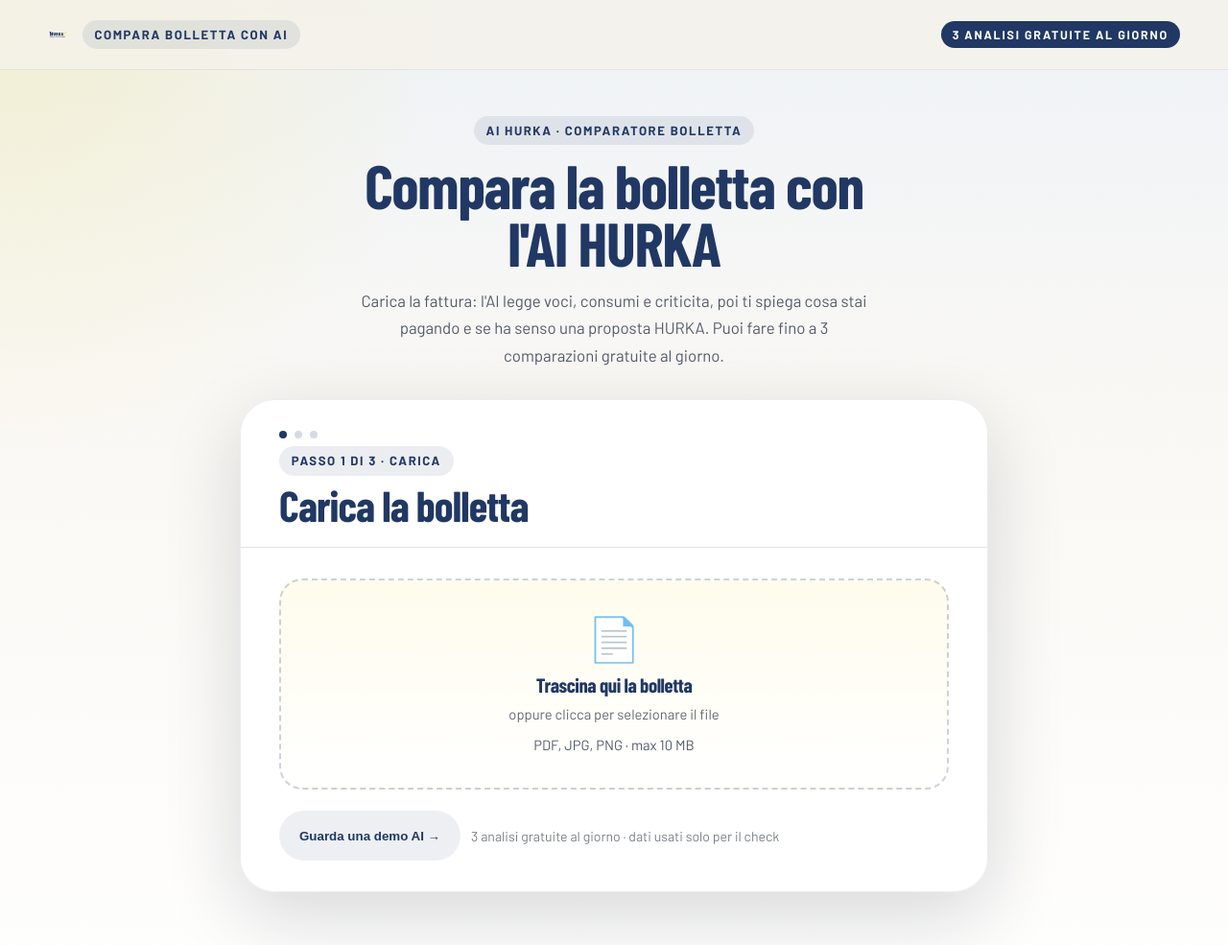
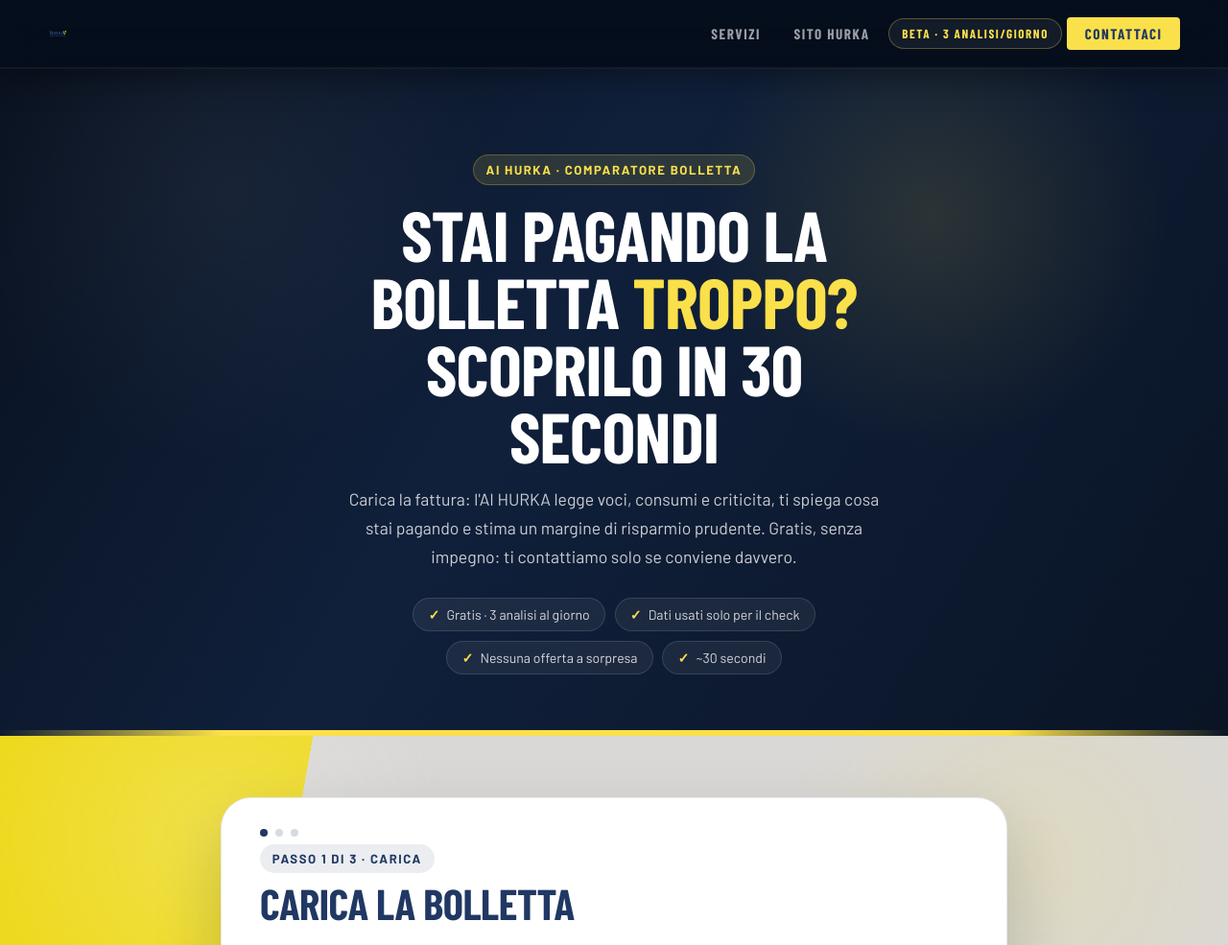
Before and after one commit to daviducciope/hurka, a website with bundled scripts: page check-bolletta-beta/index.html in a window 1280 px wide. Shown: the top 985 px of the page at 96% size. Built offline with nearby package versions, Linux system fonts and the light colour scheme; a web font is replaced by a local one.

Commit message:
feat: enhance styling and layout of the homepage, including header, hero section, and navigation

```diff
--- a/check-bolletta-beta/index.html
+++ b/check-bolletta-beta/index.html
@@ -30,8 +30,9 @@
       --teal: #304f4f;
       --cream: #f5f2ea;
       --ink: #101a2c;
+      --brand-ink: #0b1020;
       --line: rgba(16, 26, 44, 0.12);
-      --shadow: 0 24px 80px rgba(10, 18, 34, 0.16);
+      --shadow: 0 30px 70px rgba(8, 14, 28, 0.18);
       --radius-xl: 28px;
       --radius-lg: 20px;
     }
@@ -42,9 +43,7 @@
       margin: 0;
       font-family: "Barlow", sans-serif;
       color: var(--ink);
-      background:
-        radial-gradient(circle at top left, rgba(250, 224, 74, 0.22), transparent 28%),
-        linear-gradient(180deg, #eef2f7 0%, #faf8f4 40%, #ffffff 100%);
+      background: var(--brand-ink);
     }
 
     a { color: inherit; }
@@ -72,10 +71,12 @@
     .topbar {
       position: sticky;
       top: 0;
-      z-index: 20;
+      z-index: 50;
       backdrop-filter: blur(18px);
-      background: rgba(245, 242, 234, 0.82);
-      border-bottom: 1px solid rgba(32, 56, 99, 0.08);
+      -webkit-backdrop-filter: blur(18px);
+      background: rgba(6, 14, 28, 0.94);
+      border-bottom: 1px solid rgba(255, 255, 255, 0.06);
+      box-shadow: 0 1px 0 rgba(255, 255, 255, .04), 0 6px 36px rgba(0, 0, 0, .45);
     }
 
     .topbar-inner {
@@ -83,88 +84,140 @@
       align-items: center;
       justify-content: space-between;
       gap: 1rem;
-      min-height: 72px;
+      min-height: 70px;
     }
 
     .brand-lockup {
       display: inline-flex;
       align-items: center;
-      gap: .9rem;
+      gap: .8rem;
       text-decoration: none;
     }
 
     .brand-lockup img { height: 30px; }
 
     .beta-pill {
-      padding: .45rem .75rem;
+      padding: .42rem .8rem;
       border-radius: 999px;
-      background: var(--navy);
-      color: white;
-      font-size: .78rem;
+      background: rgba(255, 255, 255, 0.06);
+      border: 1px solid rgba(250, 224, 74, 0.3);
+      color: var(--yellow);
+      font-family: "Barlow Condensed", sans-serif;
+      font-size: .82rem;
       font-weight: 700;
-      letter-spacing: .14em;
+      letter-spacing: .12em;
       text-transform: uppercase;
     }
 
-    .hero {
-      padding: 4.5rem 0 2.5rem;
+    /* ── Header nav ── */
+    .topnav {
+      display: flex;
+      align-items: center;
+      gap: .35rem;
     }
 
-    .hero-grid {
-      display: grid;
-      grid-template-columns: minmax(0, 1.1fr) minmax(320px, .9fr);
-      gap: 1.5rem;
-      align-items: stretch;
+    .topnav a {
+      padding: .55rem .9rem;
+      font-family: "Barlow Condensed", sans-serif;
+      font-size: .95rem;
+      font-weight: 700;
+      letter-spacing: .1em;
+      text-transform: uppercase;
+      color: rgba(255, 255, 255, 0.6);
+      text-decoration: none;
+      transition: color .2s ease;
     }
 
-    .hero-copy,
-    .hero-panel,
-    .section-card,
-    .form-shell,
-    .results-shell,
-    .faq-item {
-      border: 1px solid rgba(32, 56, 99, 0.08);
-      box-shadow: var(--shadow);
+    .topnav a:hover { color: #fff; }
+
+    .nav-cta {
+      display: inline-flex;
+      align-items: center;
+      gap: .45rem;
+      padding: .5rem 1.15rem !important;
+      border-radius: 4px;
+      background: var(--yellow);
+      color: var(--navy) !important;
+      font-weight: 800 !important;
+      transition: transform .18s ease, filter .18s ease, box-shadow .18s ease;
     }
 
-    .hero-copy {
+    .nav-cta:hover {
+      transform: translateY(-1px);
+      filter: brightness(1.04);
+      box-shadow: 0 8px 22px rgba(250, 224, 74, .35);
+    }
+
+    /* ── Hero band (dark, brand) ── */
+    .hero {
       position: relative;
       overflow: hidden;
-      padding: 2rem;
-      border-radius: 34px;
-      background: linear-gradient(145deg, rgba(20, 35, 63, 0.98), rgba(32, 56, 99, 0.96));
-      color: white;
+      padding: clamp(3.5rem, 7vw, 6rem) 0 clamp(2.8rem, 5vw, 4.5rem);
+      background:
+        radial-gradient(circle at 76% 22%, rgba(250, 224, 74, .12), transparent 22%),
+        radial-gradient(circle at 18% 18%, rgba(255, 255, 255, .05), transparent 24%),
+        linear-gradient(120deg, #09111f 0%, #10203b 42%, #0a1425 100%);
     }
 
-    .hero-copy::after {
+    .hero::before {
       content: "";
       position: absolute;
-      inset: auto -8% -28% auto;
-      width: 260px;
-      height: 260px;
-      border-radius: 50%;
-      background: radial-gradient(circle, rgba(250, 224, 74, 0.5) 0%, rgba(250, 224, 74, 0) 70%);
+      inset: 0;
+      background-image: linear-gradient(135deg, rgba(255, 255, 255, .05) 1px, transparent 1px);
+      background-size: 28px 28px;
+      opacity: .5;
+      pointer-events: none;
+    }
+
+    .hero::after {
+      content: "";
+      position: absolute;
+      left: 0;
+      right: 0;
+      bottom: 0;
+      height: 6px;
+      background: linear-gradient(90deg, rgba(250, 224, 74, 0) 0%, #fae04a 18%, #fae04a 82%, rgba(250, 224, 74, 0) 100%);
+      pointer-events: none;
+    }
+
+    .hero-inner {
+      position: relative;
+      z-index: 1;
+      max-width: 64ch;
+      margin: 0 auto;
+      text-align: center;
+    }
+
+    .hero .eyebrow {
+      background: rgba(250, 224, 74, .12);
+      color: var(--yellow);
+      border: 1px solid rgba(250, 224, 74, .25);
     }
 
     h1, h2, h3 {
       margin: 0;
       font-family: "Barlow Condensed", sans-serif;
+      font-weight: 800;
       line-height: .95;
-      letter-spacing: -.02em;
+      letter-spacing: -.01em;
     }
 
-    h1 {
-      margin-top: 1rem;
-      font-size: clamp(3rem, 8vw, 5.5rem);
-      max-width: 10ch;
+    .hero h1 {
+      margin: 1rem auto 0;
+      max-width: 16ch;
+      font-size: clamp(2.6rem, 6vw, 4.6rem);
+      text-transform: uppercase;
+      color: #fff;
     }
 
-    .hero-copy p {
-      max-width: 56ch;
-      margin: 1.2rem 0 0;
+    .hero h1 .accent { color: var(--yellow); }
+
+    .hero-lead {
+      max-width: 58ch;
+      margin: 1.1rem auto 0;
       font-size: 1.1rem;
-      line-height: 1.72;
-      color: rgba(255, 255, 255, 0.82);
+      line-height: 1.7;
+      color: rgba(255, 255, 255, 0.78);
     }
 
     .cta-row {
@@ -182,31 +235,42 @@
       justify-content: center;
       gap: .6rem;
       min-height: 52px;
-      padding: .9rem 1.25rem;
+      padding: .9rem 1.6rem;
       border-radius: 999px;
       border: 1px solid transparent;
-      font-weight: 700;
+      font-family: "Barlow Condensed", sans-serif;
+      font-size: 1.05rem;
+      font-weight: 800;
+      letter-spacing: .06em;
+      text-transform: uppercase;
       text-decoration: none;
       cursor: pointer;
-      transition: transform .18s ease, background-color .18s ease, border-color .18s ease;
+      transition: transform .18s ease, filter .18s ease, box-shadow .18s ease, background-color .18s ease, border-color .18s ease;
     }
 
     .primary-btn {
       background: var(--yellow);
       color: var(--navy);
+      box-shadow: 0 12px 26px rgba(250, 224, 74, .20);
     }
 
     .secondary-btn,
     .secondary-link {
-      background: rgba(255,255,255,0.06);
-      color: white;
-      border-color: rgba(255,255,255,0.18);
+      background: rgba(32, 56, 99, 0.06);
+      color: var(--navy);
+      border-color: rgba(32, 56, 99, 0.16);
     }
 
-    .primary-btn:hover,
+    .primary-btn:hover {
+      transform: translateY(-2px);
+      filter: brightness(1.03);
+      box-shadow: 0 16px 32px rgba(250, 224, 74, .30);
+    }
+
     .secondary-btn:hover,
     .secondary-link:hover {
-      transform: translateY(-1px);
+      transform: translateY(-2px);
+      border-color: var(--navy);
     }
 
     .microcopy {
@@ -215,56 +279,63 @@
       color: rgba(255,255,255,0.72);
     }
 
-    .hero-panel {
-      display: grid;
-      gap: 1rem;
-      padding: 1.5rem;
-      border-radius: 34px;
-      background: rgba(255,255,255,0.84);
+    /* ── Hero trust chips (garanzie) ── */
+    .hero-trust {
+      display: flex;
+      flex-wrap: wrap;
+      justify-content: center;
+      gap: .6rem;
+      margin-top: 1.7rem;
     }
 
-    .panel-stat {
-      padding: 1rem 1.1rem;
-      border-radius: var(--radius-lg);
-      background: white;
-      border: 1px solid rgba(32, 56, 99, 0.08);
+    .hero-trust span {
+      display: inline-flex;
+      align-items: center;
+      gap: .45rem;
+      padding: .5rem .95rem;
+      border-radius: 999px;
+      background: rgba(255, 255, 255, .06);
+      border: 1px solid rgba(255, 255, 255, .12);
+      font-size: .88rem;
+      color: rgba(255, 255, 255, .82);
     }
 
-    .panel-stat span {
-      display: block;
-      font-size: .78rem;
-      font-weight: 700;
-      letter-spacing: .12em;
-      text-transform: uppercase;
-      color: rgba(16, 26, 44, 0.6);
+    .hero-trust b { color: var(--yellow); font-weight: 700; }
+
+    /* ── Stage (light brand section holding the wizard) ── */
+    .stage {
+      position: relative;
+      overflow: hidden;
+      background: #d9d8d6;
+      color: var(--navy);
+      padding: clamp(2.5rem, 5vw, 4rem) 0 clamp(3.5rem, 7vw, 6rem);
     }
 
-    .panel-stat strong {
-      display: block;
-      margin-top: .5rem;
-      font-family: "Barlow Condensed", sans-serif;
-      font-size: 2.2rem;
-      color: var(--navy);
+    .stage::before {
+      content: "";
+      position: absolute;
+      inset-block: 0;
+      left: -8%;
+      width: 40vw;
+      background: linear-gradient(100deg, #f1da00 0%, #f1da00 68%, transparent 68%);
+      opacity: .85;
+      pointer-events: none;
     }
 
-    .process-strip {
-      display: grid;
-      grid-template-columns: repeat(3, minmax(0, 1fr));
-      gap: .9rem;
-      margin-top: 1rem;
+    .stage::after {
+      content: "";
+      position: absolute;
+      inset: 0;
+      background:
+        radial-gradient(circle at 18% 16%, rgba(255, 255, 255, .28), transparent 20%),
+        radial-gradient(circle at 84% 20%, rgba(250, 224, 74, .22), transparent 22%),
+        linear-gradient(135deg, rgba(32, 56, 99, .06) 1px, transparent 1px);
+      background-size: auto, auto, 30px 30px;
+      opacity: .7;
+      pointer-events: none;
     }
 
-    .process-step {
-      padding: 1rem;
-      border-radius: var(--radius-lg);
-      background: rgba(32, 56, 99, 0.06);
-      border: 1px solid transparent;
-    }
-
-    .process-step[data-active="true"] {
-      border-color: rgba(250, 224, 74, 0.8);
-      background: rgba(250, 224, 74, 0.16);
-    }
+    .stage > .container { position: relative; z-index: 1; }
 
     .section {
       padding: 1.3rem 0 0;
@@ -551,25 +622,26 @@
     }
 
     footer {
-      padding: 2rem 0 3rem;
-      color: rgba(16, 26, 44, 0.72);
+      padding: 2.5rem 0 3rem;
+      background: var(--brand-ink);
+      border-top: 1px solid rgba(255, 255, 255, .06);
+      color: rgba(255, 255, 255, .6);
     }
+
+    footer .privacy-note { color: rgba(255, 255, 255, .6); }
+    footer a { color: var(--yellow); }
 
     @keyframes spin {
       to { transform: rotate(360deg); }
     }
 
     /* ── Wizard ── */
-    .wizard-outer {
-      padding: 3rem 0 4rem;
-    }
-
     .wizard-shell {
-      max-width: 780px;
+      max-width: 820px;
       margin: 0 auto;
-      background: rgba(255,255,255,0.94);
-      border: 1px solid rgba(32,56,99,0.09);
-      border-radius: 36px;
+      background: #fff;
+      border: 1px solid rgba(32,56,99,0.10);
+      border-radius: 32px;
       box-shadow: var(--shadow);
       overflow: hidden;
     }
@@ -582,6 +654,7 @@
     .wizard-header h2 {
       margin-top: .6rem;
       font-size: clamp(1.9rem, 4vw, 2.8rem);
+      text-transform: uppercase;
       color: var(--navy);
     }
 
@@ -1011,6 +1084,16 @@
 
     .esito-cta-soft:hover { transform: translateY(-1px); }
 
+    .esito-cta-primary,
+    .esito-cta-soft,
+    .match-cta-primary {
+      font-family: "Barlow Condensed", sans-serif;
+      font-size: 1.02rem;
+      font-weight: 800;
+      letter-spacing: .05em;
+      text-transform: uppercase;
+    }
+
     .esito-calc-note {
       margin-top: .9rem;
       padding: .6rem .9rem;
@@ -1077,19 +1160,21 @@
     }
 
     @media (max-width: 960px) {
-      .hero-grid,
       .section-grid,
       .section-grid-two,
       .form-grid,
       .result-grid,
-      .field-grid,
-      .process-strip {
+      .field-grid {
         grid-template-columns: 1fr;
       }
 
-      h1 { max-width: 12ch; }
-      .topbar-inner { flex-direction: column; justify-content: center; padding: .9rem 0; }
       .wizard-body, .wizard-header { padding: 1.4rem; }
+    }
+
+    @media (max-width: 720px) {
+      .topnav a:not(.nav-cta) { display: none; }
+      .topnav { gap: .5rem; }
+      .hero h1 { max-width: 18ch; }
     }
   </style>
 </head>
@@ -1098,22 +1183,35 @@
     <div class="container topbar-inner">
       <a class="brand-lockup" href="../index.html" aria-label="HURKA! home">
         <img src="../lg_hurka.svg" alt="HURKA!" />
-        <span class="eyebrow">Compara bolletta con AI</span>
       </a>
-      <span class="beta-pill">3 analisi gratuite al giorno</span>
+      <nav class="topnav" aria-label="Navigazione">
+        <a href="../index.html#servizi">Servizi</a>
+        <a href="../index.html">Sito HURKA</a>
+        <span class="beta-pill">Beta &middot; 3 analisi/giorno</span>
+        <a class="nav-cta" href="https://wa.me/393888668837?text=Ciao%20HURKA!%2C%20vorrei%20un%20check%20gratuito%20sulla%20bolletta." target="_blank" rel="noopener">Contattaci</a>
+      </nav>
     </div>
   </header>
 
   <main>
-    <section class="wizard-outer">
+    <section class="hero">
       <div class="container">
+        <div class="hero-inner">
+          <span class="eyebrow">AI HURKA &middot; Comparatore bolletta</span>
+          <h1>Stai pagando la bolletta <span class="accent">troppo?</span> Scoprilo in 30 secondi</h1>
+          <p class="hero-lead">Carica la fattura: l'AI HURKA legge voci, consumi e criticita, ti spiega cosa stai pagando e stima un margine di risparmio prudente. Gratis, senza impegno: ti contattiamo solo se conviene davvero.</p>
+          <div class="hero-trust">
+            <span><b>&#10003;</b> Gratis &middot; 3 analisi al giorno</span>
+            <span><b>&#10003;</b> Dati usati solo per il check</span>
+            <span><b>&#10003;</b> Nessuna offerta a sorpresa</span>
+            <span><b>&#10003;</b> ~30 secondi</span>
+          </div>
+        </div>
+      </div>
+    </section>
 
-        <!-- Hero tagline sopra il wizard -->
-        <div style="text-align:center;margin-bottom:2rem;">
-          <span class="eyebrow">AI HURKA · Comparatore bolletta</span>
-          <h1 style="margin:.7rem auto 0;max-width:18ch;font-size:clamp(2.4rem,5vw,4rem);color:var(--navy);">Compara la bolletta con l'AI HURKA</h1>
-          <p style="margin:.9rem auto 0;max-width:56ch;font-size:1.05rem;line-height:1.7;color:rgba(16,26,44,.7)">Carica la fattura: l'AI legge voci, consumi e criticita, poi ti spiega cosa stai pagando e se ha senso una proposta HURKA. Puoi fare fino a 3 comparazioni gratuite al giorno.</p>
-        </div>
+    <section class="stage">
+      <div class="container">
 
         <div class="wizard-shell" data-wizard data-step="0">
 
```
